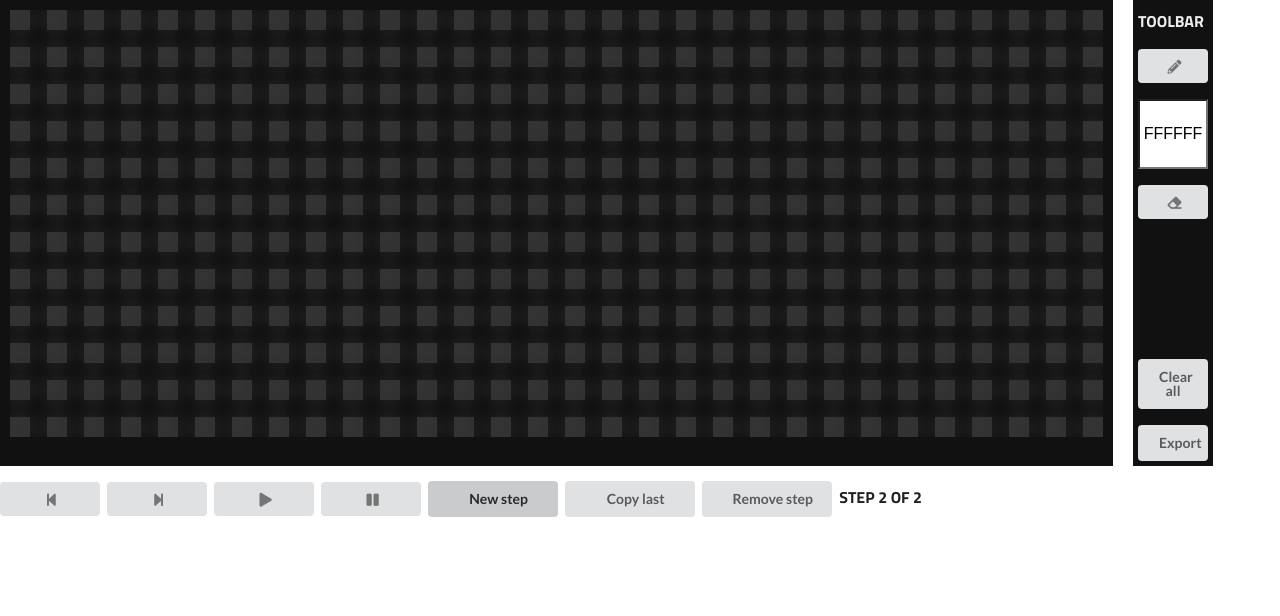
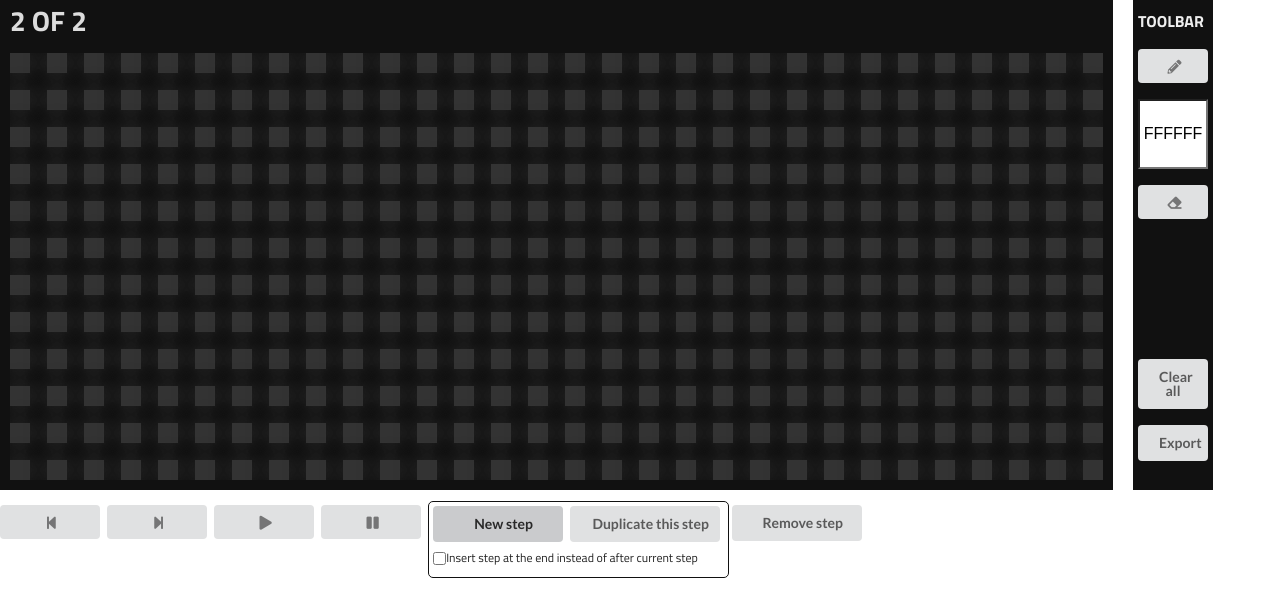
Before and after one commit to hansjny/Natural-Nerd, a plain HTML site: page FacemaskWebapp/index.html in a window 1280 px wide. Both pictures are taken after a click on the element "New step". Drawn offline with nearby package versions, Linux system fonts and the light colour scheme.

Commit message:
Add add step after and duplicate after

```diff
--- a/FacemaskWebapp/animation_app.css
+++ b/FacemaskWebapp/animation_app.css
@@ -4,6 +4,7 @@ body {
 }
 
 #canvas {
+    margin-top: 20px;
     cursor: url('pencilsmall.png') -10 40, pointer;
 }
 #toolbar {
@@ -27,6 +28,8 @@ body {
 
 #steps {
     font-weight: 700;
+    font-size: 28px;
+    color: #ddd;
 }
 
 #controls {
@@ -35,8 +38,23 @@ body {
 
 #controls .button {
     width: 100px;
+        vertical-align: top;
 }
 
 #controls .button .icon {
     margin-left: -12px;
 }
+
+#overlay {
+    position: absolute;
+    background-color: #333;
+    width: 1093px;
+    margin-top: 20px;
+    height: 427px;
+    opacity: 0.6;
+    text-align: center;
+    vertical-align: middle;
+    padding-top: 200px;
+    font-size: 120px;
+
+}
--- a/FacemaskWebapp/animation_app.js
+++ b/FacemaskWebapp/animation_app.js
@@ -1,6 +1,7 @@
 var CTX;
 
 var CONFIG = {
+    "animation_timing_ms": 100,
     "none_color": "#333",
     "grid_height": 12,
     "grid_length": 30,
@@ -10,6 +11,7 @@ var CONFIG = {
 
 var animation;
 var playing = false;
+var insertAtTheEnd = false;
 
 /* pencil, eraser */
 var mode = "pencil"
@@ -149,22 +151,39 @@ class Animation
         this.update_led_state();
         this.draw();
     }
-    newStep(copyLast = false)
+
+    insertStep()
+    {
+        this.leds.forEach(led => {
+            led.insert();
+        });
+    }
+    newStep(copy = false)
     {
         this.stepCount++;
-        this.currentIndex = this.stepCount;
-        this.colors.push({});
+        var previousIndex = this.currentIndex;
+        if (insertAtTheEnd) {
+            this.currentIndex = this.stepCount;
+            this.colors.push({});
+        } else {
+            this.currentIndex++;
+            this.colors.splice(this.currentIndex, 0, {});
+            this.insertStep();
+        }
+
         this.update();
 
-        if (copyLast && this.stepCount >= 1)
+        if (copy && this.stepCount > 0)
         {
-            for (const color of Object.keys(this.colors[this.currentIndex - 1]))
+            console.log(previousIndex);
+            console.log(this.colors);
+            for (const color of Object.keys(this.colors[previousIndex]))
             {
                 this.colors[this.currentIndex][color] = 1;
             }
 
             this.leds.forEach(led => {
-                led.copyLast();
+                led.copyIndex(previousIndex);
             });
         }
         this.update();
@@ -222,7 +241,7 @@ class Animation
     {
         if (!playing) {
             playing = true;
-            this.playingInterval = setInterval(() => {this.animationStep()}, 200);
+            this.playingInterval = setInterval(() => {this.animationStep()}, CONFIG["animation_timing_ms"]);
         }
     }
 
@@ -241,9 +260,7 @@ class Animation
             led.update_state(this.currentIndex - 1);
 
          });
-         console.log(this.colors)
          this.colors.splice(this.currentIndex, 1);
-         console.log(this.colors)
          if (this.currentIndex != 0)
             this.currentIndex--;
          this.stepCount--;
@@ -291,9 +308,15 @@ class Led
         return this.y * CONFIG["grid_length"] + this.x;
     }
 
-    copyLast()
+    insert() {
+        this.colorState.splice(this.currentState + 1, 0,  CONFIG["none_color"]);
+    }
+
+    copyIndex(idx)
     {
-        this.colorState[this.currentState] = this.colorState[this.currentState - 1];
+        console.log(idx)
+        console.log(this.colorState)
+        this.colorState[this.currentState] = this.colorState[idx];
     }
 
     checkCollision(x, y)
@@ -352,14 +375,16 @@ function clear_canvas()
 
 function update_current_step()
 {
-    var e = document.getElementById("currentStep")
-    e.innerHTML = animation.currentIndex + 1;
+    $(".totalSteps").each(function() {
+        this.innerHTML = animation.stepCount + 1;
+    })
 }
 
 function update_total_steps()
 {
-    var e = document.getElementById("totalSteps")
-    e.innerHTML = animation.stepCount + 1;
+    $(".currentStep").each(function() {
+        this.innerHTML = animation.currentIndex + 1;
+    })
 }
 function start_draw()
 {
@@ -465,6 +490,10 @@ function newStep() {
     animation.newStep();
 }
 
-function copyLast() {
+function copyStep() {
     animation.newStep(true)
 }
+
+function insertAfter(v){
+    insertAtTheEnd = v;
+}
--- a/FacemaskWebapp/index.html
+++ b/FacemaskWebapp/index.html
@@ -2,7 +2,7 @@
 
 <head>
     <script src="animation_app.js"></script>
-    <script src="jquery-3.5.1.slim.min.js"></script>
+    <script src="jquery-3.5.1.min.js"></script>
     <script src="jscolor.js"></script>
     <link href="https://fonts.googleapis.com/css2?family=Titillium+Web:ital,wght@0,400;0,700;1,200;1,300;1,700&display=swap" rel="stylesheet">
     <link rel="stylesheet" type="text/css" href="semantic-ui/semantic.min.css">
@@ -14,11 +14,15 @@
 <body>
     <div id="painting_area" style="display: flex">
         <div id="animationArea" style="flex: 0 0 65%; max-width: 1117px; background-color: #111; padding: 10 10 10 10; display: inline-block;">
+        <span id="steps"><span class="currentStep">0</span> OF <span class="totalSteps">0</span></span>
+            <div id="overlay">
+                <span id="overlay_steps"><span class="currentStep">0</span></span>
+            </div>
             <canvas id="canvas" width="1093" height="427">
 
             </canvas>
         </div>
-        <div id="toolbar" style="">
+        <div id="toolbar">
             <p>TOOLBAR</p>
         <p><div class="ui vertical animated button" tabindex="0" onClick="set_mode('pencil')">
             <i class="pencil alternate icon"></i>
@@ -50,21 +54,35 @@
         <div class="ui vertical animated button" tabindex="0" onClick="stop()">
             <i class="pause icon"></i>
         </div>
-        <div class="ui vertical animated button" style="width:130px" tabindex="0" onClick="newStep()">
+        <div style="margin-top: -4px; display: inline-block; background-color: #fff; border: 1px #111 solid; border-radius: 5px; padding: 4 4 8 4;">
+        <div id="newstep" class="ui vertical animated button" style="width:130px" tabindex="0" onClick="newStep()">
             <span style="margin-left:-10px">New step</span>
         </div>
-        <div class="ui vertical animated button" style="width:130px" tabindex="0" onClick="copyLast()">
-            <span style="margin-left:-10px">Copy last</span>
+        <div id="dupestep" class="ui vertical animated button" title="Duplicates the step you are viewing, and places it at the end" style="width:150px" tabindex="0" onClick="copyStep()">
+            <span style="margin-left:-10px">Duplicate this step</span>
         </div>
-        <div class="ui vertical animated button" style="width:130px" tabindex="0" onClick="removeStep()">
+        <p style="margin-top: 10px; font-size: 12px;"><input onChange="insertAfter(this.checked)" type="checkbox"/><span style="position: relative; top:-3px">Insert step at the end instead of after current step</span></p>
+    </div>
+
+        <div id="delstep" class="ui vertical animated button" style="width:130px" tabindex="0" onClick="removeStep()">
             <span style="margin-left:-10px">Remove step</span>
         </div>
-        <span id="steps">STEP <span id="currentStep">0</span> OF <span id="totalSteps">0</span></span>
     </div>
 </body>
 
 </html>
 
 <script type="text/javascript">
+    function stepFade() {
+        $("#overlay").stop();
+        $("#overlay").fadeIn(0, function(){
+            $("#overlay").fadeOut(600);
+
+        });
+    }
+    $("#newstep").click(function() { stepFade() });
+    $("#dupestep").click(function() { stepFade() });
+    $("#delstep").click(function() { stepFade() });
+    $("#overlay").hide();
     start_draw();
 </script>
```
